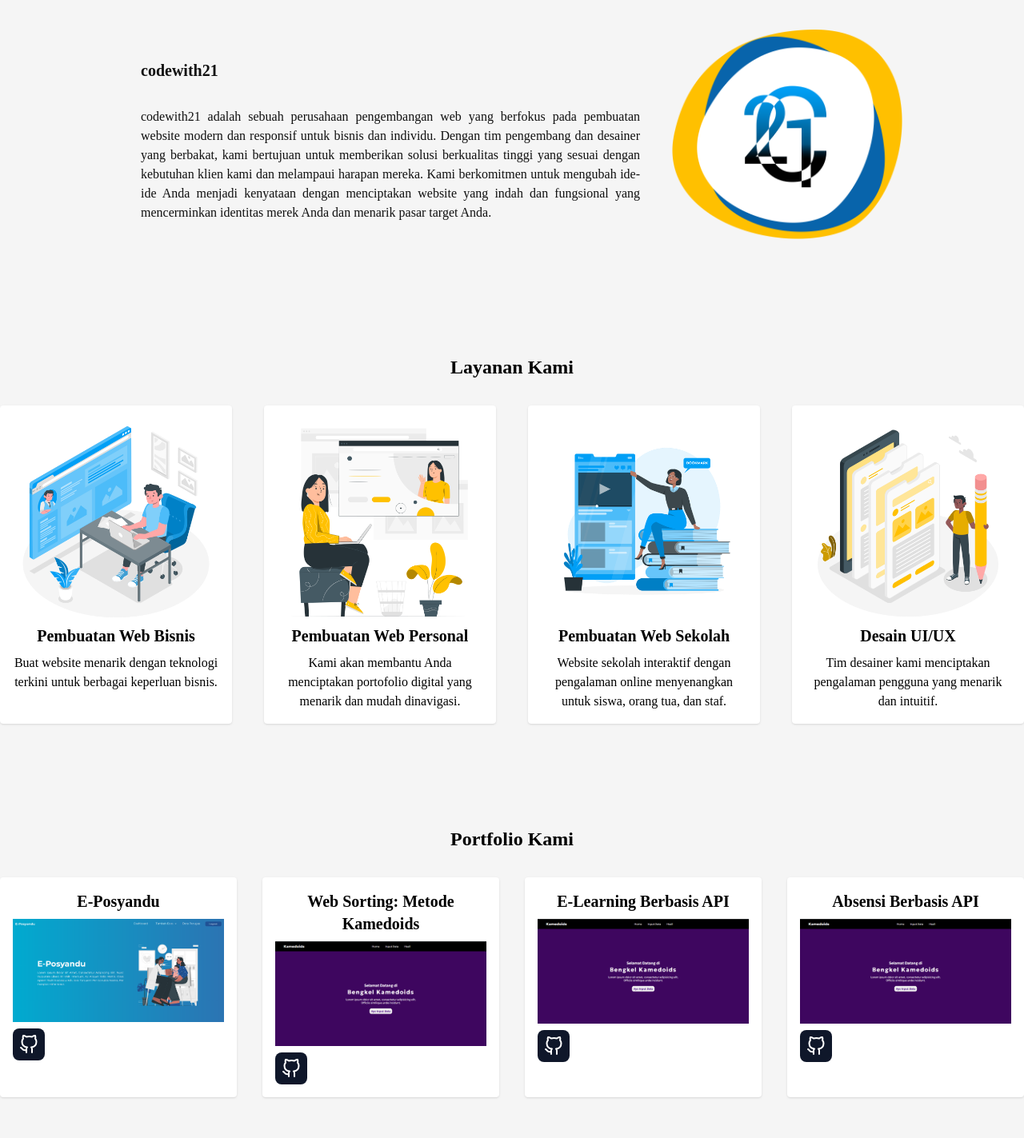
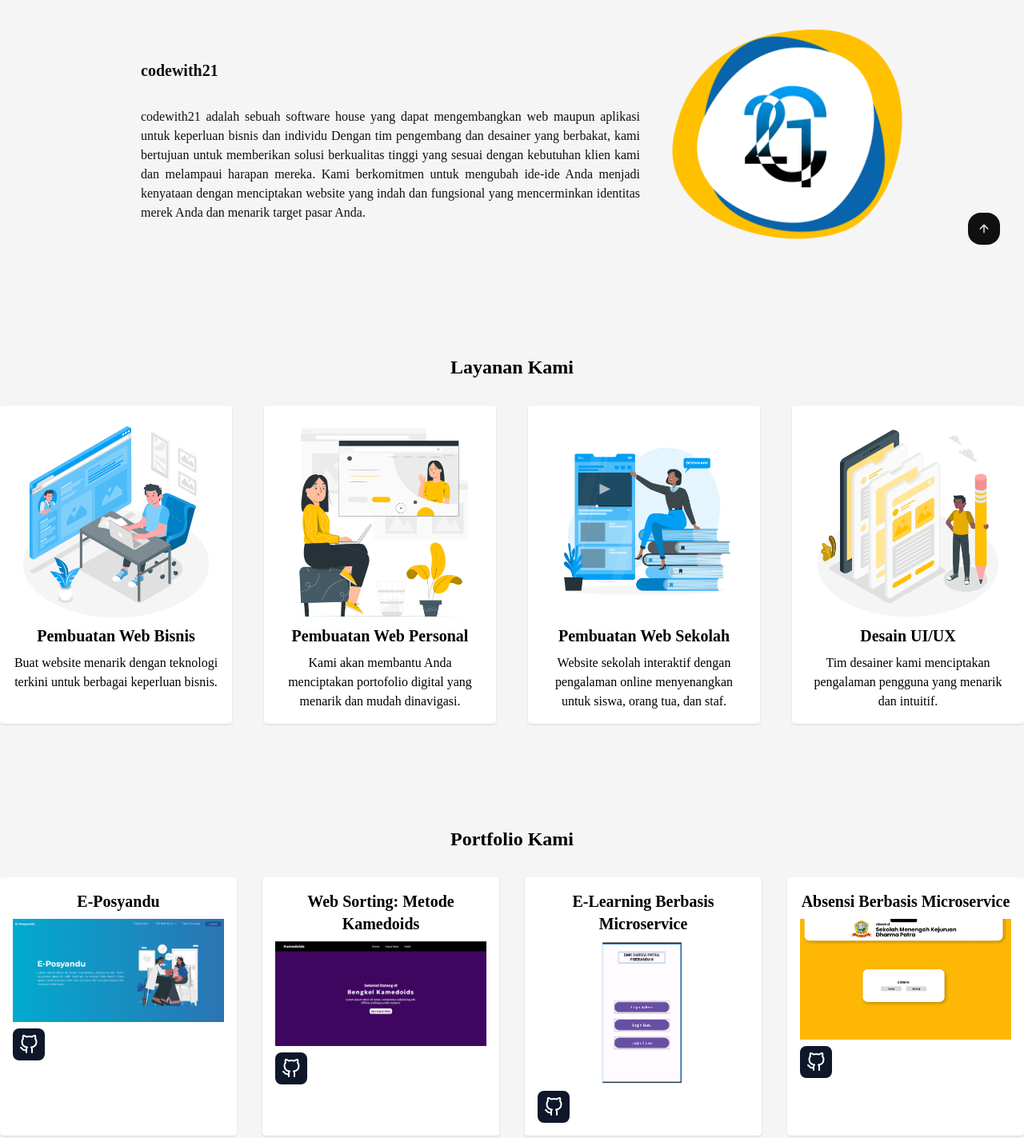
Before and after one commit to rinaldiihsan/web-codewith21, a website: page index.html in a window 1280 px wide. Shown: the part 464-1887 px from the top of the page at 80% size. Drawn offline with nearby package versions, Linux system fonts and the light colour scheme; a web font is replaced by a local one.

Commit message:
perbaikan

```diff
--- a/index.html
+++ b/index.html
@@ -22,7 +22,7 @@
       <div class="container mx-auto py-3 flex items-center justify-between">
         <a href="index.html" class="flex items-center">
           <img src="assets/img/logo_CD21.png" alt="" class="w-11" />
-          <span class="ml-2 text-black text-lg font-bold">codewith21</span>
+          <span class="ml-2 text-black text-lg font-bold">codewith<span class="text-yellow-500">21</span></span>
         </a>
         <button type="button" class="text-black hamburger-btn md:hidden">
           <svg class="h-6 w-6" fill="none" stroke="currentColor" viewBox="0 0 24 24" xmlns="http://www.w3.org/2000/svg">
@@ -73,9 +73,9 @@
           <div class="tablet:ml-16">
             <h1 class="font-bold text-xl mb-4 tablet:mb-8">codewith21</h1>
             <p class="text-justify">
-              codewith21 adalah sebuah perusahaan pengembangan web yang berfokus pada pembuatan website modern dan responsif untuk bisnis dan individu. Dengan tim pengembang dan desainer yang berbakat, kami bertujuan untuk memberikan solusi
-              berkualitas tinggi yang sesuai dengan kebutuhan klien kami dan melampaui harapan mereka. Kami berkomitmen untuk mengubah ide-ide Anda menjadi kenyataan dengan menciptakan website yang indah dan fungsional yang mencerminkan
-              identitas merek Anda dan menarik pasar target Anda.
+              codewith21 adalah sebuah software house yang dapat mengembangkan web maupun aplikasi untuk keperluan bisnis dan individu Dengan tim pengembang dan desainer yang berbakat, kami bertujuan untuk memberikan solusi berkualitas
+              tinggi yang sesuai dengan kebutuhan klien kami dan melampaui harapan mereka. Kami berkomitmen untuk mengubah ide-ide Anda menjadi kenyataan dengan menciptakan website yang indah dan fungsional yang mencerminkan identitas merek
+              Anda dan menarik target pasar Anda.
             </p>
           </div>
         </div>
@@ -133,18 +133,18 @@
           </div>
 
           <div class="transition ease-in-out delay-75 bg-white p-4 text-center rounded shadow hover:-translate-y-1 hover:scale-110 hover:bg-slate-900 hover:text-white duration-300">
-            <h3 class="text-xl font-bold mb-2">E-Learning Berbasis API</h3>
-            <img src="assets/img/kamedoids.png" alt="kamedoids" />
+            <h3 class="text-xl font-bold mb-2">E-Learning Berbasis Microservice</h3>
+            <img src="assets/img/E-Learning.png" alt="kamedoids" />
             <div class="flex mt-2">
-              <a href="https://github.com/rinaldiihsan/kamedoids-web.git" class="bg-slate-900 p-2 text-white rounded-lg"><i data-feather="github"></i></a>
+              <a href="https://github.com/rinaldiihsan/e-learningApp.git" class="bg-slate-900 p-2 text-white rounded-lg"><i data-feather="github"></i></a>
             </div>
           </div>
 
           <div class="transition ease-in-out delay-75 bg-white p-4 text-center rounded shadow hover:-translate-y-1 hover:scale-110 hover:bg-slate-900 hover:text-white duration-300">
-            <h3 class="text-xl font-bold mb-2">Absensi Berbasis API</h3>
-            <img src="assets/img/kamedoids.png" alt="kamedoids" />
+            <h3 class="text-xl font-bold mb-2">Absensi Berbasis Microservice</h3>
+            <img src="assets/img/Absensi.png" alt="kamedoids" />
             <div class="flex mt-2">
-              <a href="https://github.com/rinaldiihsan/e-learningApp.git" class="bg-slate-900 p-2 text-white rounded-lg"><i data-feather="github"></i></a>
+              <a href="https://github.com/rinaldiihsan/absensi.git" class="bg-slate-900 p-2 text-white rounded-lg"><i data-feather="github"></i></a>
             </div>
           </div>
         </div>
@@ -164,7 +164,7 @@
             <p class="section-content">+62 812-7467-9616 ( Qusay )</p>
 
             <p class="section-subtitle font-bold mt-4">Email</p>
-            <p class="section-content">codewith21@gmail.com</p>
+            <p class="section-content">codeewith21@gmail.com</p>
             <div class="mt-7 flex gap-3">
               <a href="https://www.instagram.com/codeewith21/" class="bg-slate-900 hover:bg-slate-800 p-3 text-white rounded-lg"><i data-feather="instagram"></i></a>
               <a href="#" class="bg-slate-900 hover:bg-slate-800 p-3 text-white rounded-lg"><i data-feather="youtube"></i></a>
@@ -192,6 +192,10 @@
       </div>
     </section>
 
+    <button id="scrollToTopBtn" onclick="scrollToTop()">
+      <i data-feather="arrow-up" class="w-4 h-4"></i>
+    </button>
+
     <!-- Footer -->
     <footer class="bg-slate-900 text-white text-center py-4">
       <p>&copy; 2023 CodeWith21. All rights reserved.</p>
```
Also changed, not shown: assets/dist/index.js, assets/dist/output.css, assets/dist/style.css, assets/img/Absensi.png (added), assets/img/E-Learning.png (added).
